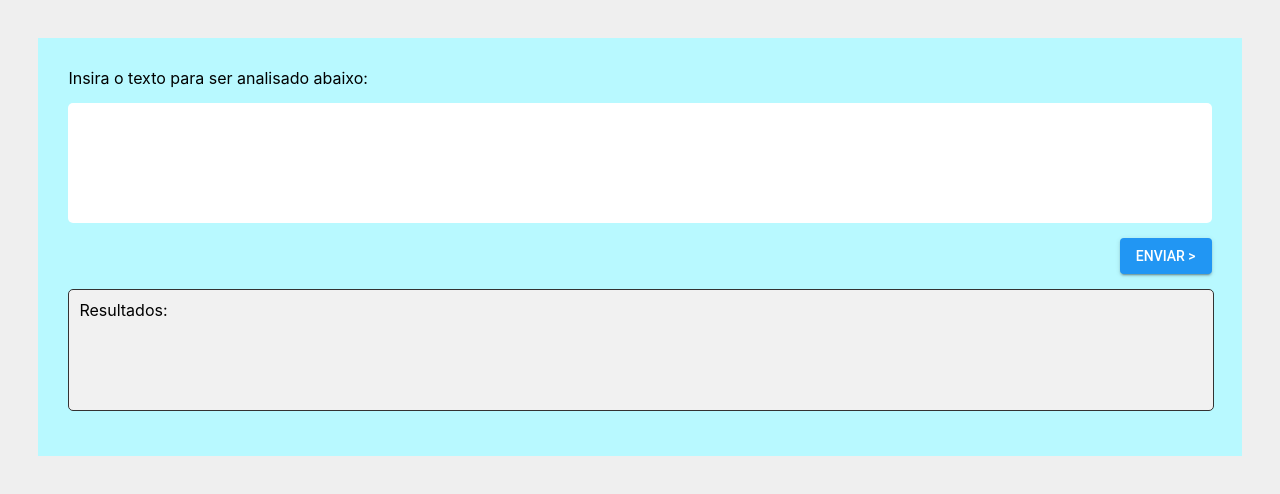
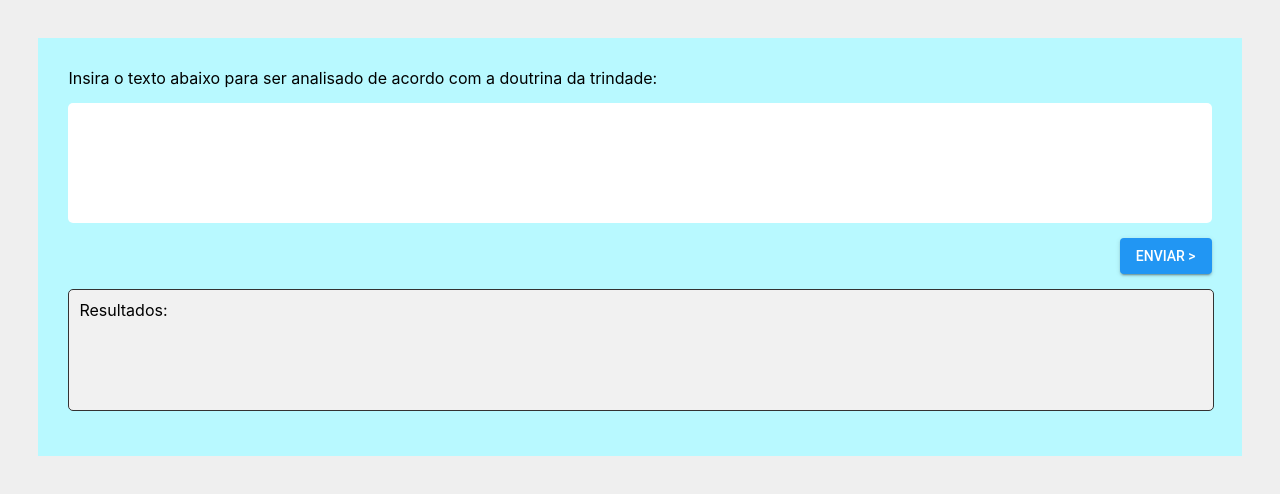
Before and after one commit to nicollite/tcc-ia-apologia, a React (Create React App) app in the folder frontend/: page / in a window 1280 px wide. Shown: the top 494 px of the page. Built offline with nearby package versions, Linux system fonts and the light colour scheme.

Commit message:
Change label text

```diff
--- a/frontend/src/App.tsx
+++ b/frontend/src/App.tsx
@@ -41,7 +41,9 @@ function App() {
   return (
     <div className="bg">
       <div className="main">
-        <label htmlFor="text">Insira o texto para ser analisado abaixo:</label>
+        <label htmlFor="text">
+          Insira o texto abaixo para ser analisado de acordo com a doutrina da trindade:
+        </label>
         <textarea id="text" onChange={e => setText(e.target.value)} />
         <button className="btn" onClick={requestApi}>
           {"Enviar >"}
```
